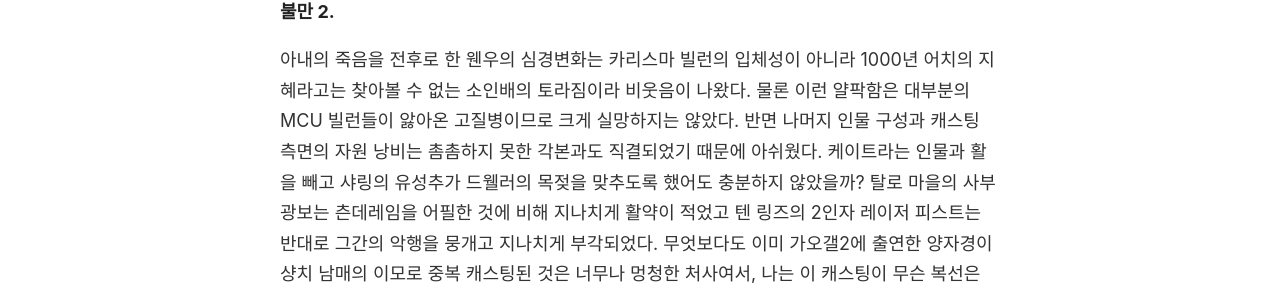
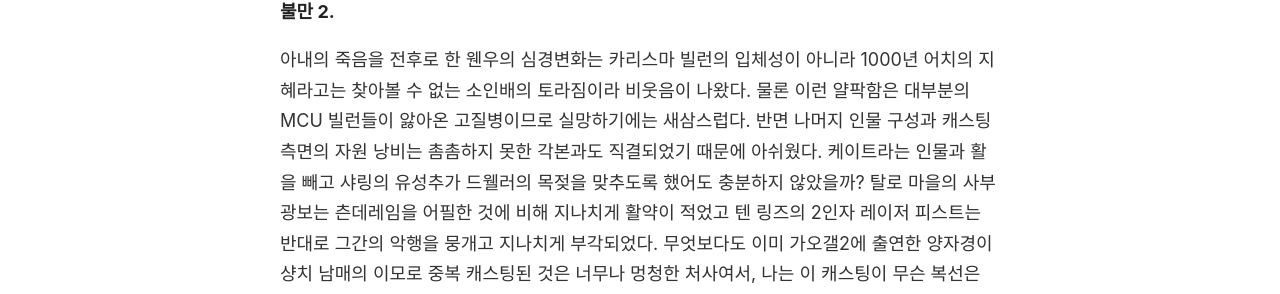
Before and after one commit to oxmhpark/www.exonomicon.net, a Jekyll site: the page built from _posts/2021-11-21-shang-chi-and-the-legend-of-the-ten-rings.md, in a window 1280 px wide. Shown: the part 597-891 px from the top of the page. Built offline with Jekyll 4.4.1, drawn with Linux system fonts in a browser that asks for light colours; comment, search, counter and statistics services are not loaded; some of the changed text lies outside the part shown.

Commit message:
Update 2021-11-21-shang-chi-and-the-legend-of-the-ten-rings.md

```diff
--- a/_posts/2021-11-21-shang-chi-and-the-legend-of-the-ten-rings.md
+++ b/_posts/2021-11-21-shang-chi-and-the-legend-of-the-ten-rings.md
@@ -12,7 +12,7 @@
 
 #### 불만 2.
 
-아내의 죽음을 전후로 한 웬우의 심경변화는 카리스마 빌런의 입체성이 아니라 1000년 어치의 지혜라고는 찾아볼 수 없는 소인배의 토라짐이라 비웃음이 나왔다. 물론 이런 얄팍함은 대부분의 MCU 빌런들이 앓아온 고질병이므로 크게 실망하지는 않았다. 반면 나머지 인물 구성과 캐스팅 측면의 자원 낭비는 촘촘하지 못한 각본과도 직결되었기 때문에 아쉬웠다. 케이트라는 인물과 활을 빼고 샤링의 유성추가 드웰러의 목젖을 맞추도록 했어도 충분하지 않았을까? 탈로 마을의 사부 광보는 츤데레임을 어필한 것에 비해 지나치게 활약이 적었고 텐 링즈의 2인자 레이저 피스트는 반대로 그간의 악행을 뭉개고 지나치게 부각되었다. 무엇보다도 이미 가오갤2에 출연한 양자경이 샹치 남매의 이모로 중복 캐스팅된 것은 너무나 멍청한 처사여서, 나는 이 캐스팅이 무슨 복선은 아닌지 의심했었다.
+아내의 죽음을 전후로 한 웬우의 심경변화는 카리스마 빌런의 입체성이 아니라 1000년 어치의 지혜라고는 찾아볼 수 없는 소인배의 토라짐이라 비웃음이 나왔다. 물론 이런 얄팍함은 대부분의 MCU 빌런들이 앓아온 고질병이므로 실망하기에는 새삼스럽다. 반면 나머지 인물 구성과 캐스팅 측면의 자원 낭비는 촘촘하지 못한 각본과도 직결되었기 때문에 아쉬웠다. 케이트라는 인물과 활을 빼고 샤링의 유성추가 드웰러의 목젖을 맞추도록 했어도 충분하지 않았을까? 탈로 마을의 사부 광보는 츤데레임을 어필한 것에 비해 지나치게 활약이 적었고 텐 링즈의 2인자 레이저 피스트는 반대로 그간의 악행을 뭉개고 지나치게 부각되었다. 무엇보다도 이미 가오갤2에 출연한 양자경이 샹치 남매의 이모로 중복 캐스팅된 것은 너무나 멍청한 처사여서, 나는 이 캐스팅이 무슨 복선은 아닌지 의심했었다.
 
 #### 사족: 가령 이런 전개.
 
```
